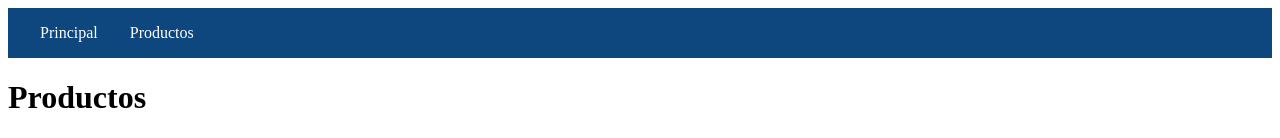
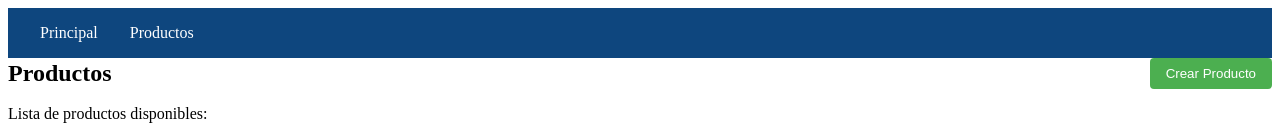
Before and after one commit to adimerpaul/cursoLaravel, a Vue app in the folder 11ecommerce/front/: page /productos in a window 1280 px wide. Shown: the top 138 px of the page. Built offline with nearby package versions, Linux system fonts and the light colour scheme; no server answers.

Commit message:
funcioano formulario de productos

```diff
--- a/11ecommerce/front/src/main.js
+++ b/11ecommerce/front/src/main.js
@@ -5,12 +5,13 @@ import { createMemoryHistory, createRouter, createWebHistory } from 'vue-router'
 
 import HomeView from './pages/HomeView.vue'
 import AboutView from './pages/AboutView.vue'
-import ProductosView from './pages/ProductosView.vue'
+import ProductosView from './pages/producto/ProductosView.vue'
 
 const routes = [
   { path: '/', component: HomeView },
   { path: '/about', component: AboutView },
   { path: '/productos', component: ProductosView },
+  { path: '/productos/crear', component: () => import('./pages/producto/ProductosCreate.vue') },
 ]
 
 const router = createRouter({
--- /dev/null
+++ b/11ecommerce/front/src/pages/producto/ProductosCreate.vue
@@ -0,0 +1,3 @@
+<template>
+    <h2>Crear Producto</h2>
+</template>
--- a/11ecommerce/front/src/pages/ProductosView.vue
+++ b/11ecommerce/front/src/pages/producto/ProductosView.vue
@@ -1,5 +1,10 @@
 <template>
-  <h1>Productos</h1>
+  <div style="display: flex; justify-content: space-between; align-items: center; margin-bottom: 1rem;">
+    <span style="font-size: 1.5rem;font-weight: bold;">Productos</span>
+    <button @click="crearProducto" style="padding: 0.5rem 1rem; background-color: #4CAF50; color: white; border: none; border-radius: 4px; cursor: pointer;">
+      Crear Producto
+    </button>
+  </div>
   <p>Lista de productos disponibles:</p>
   <table>
     <thead>
@@ -51,6 +56,9 @@ export default {
           console.error('Error fetching products:', error);
         });
     },
+    crearProducto() {
+      this.$router.push('/productos/crear');
+    },
   },
 };
 </script>
```
